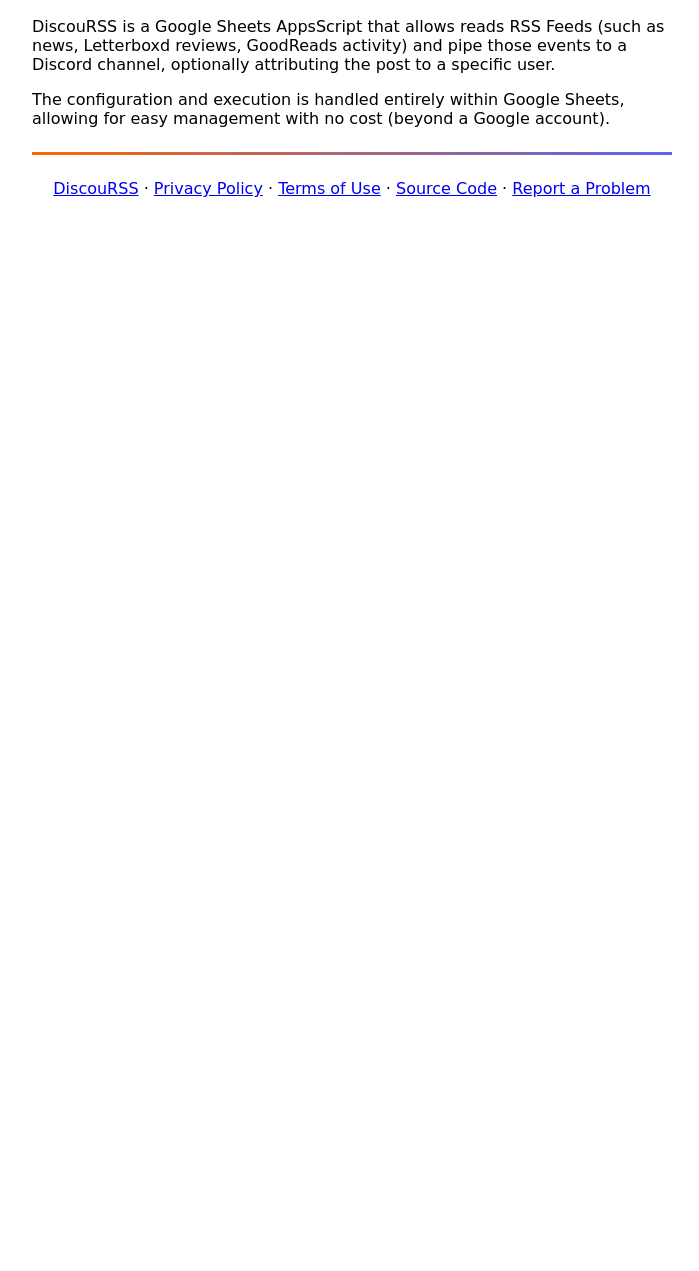
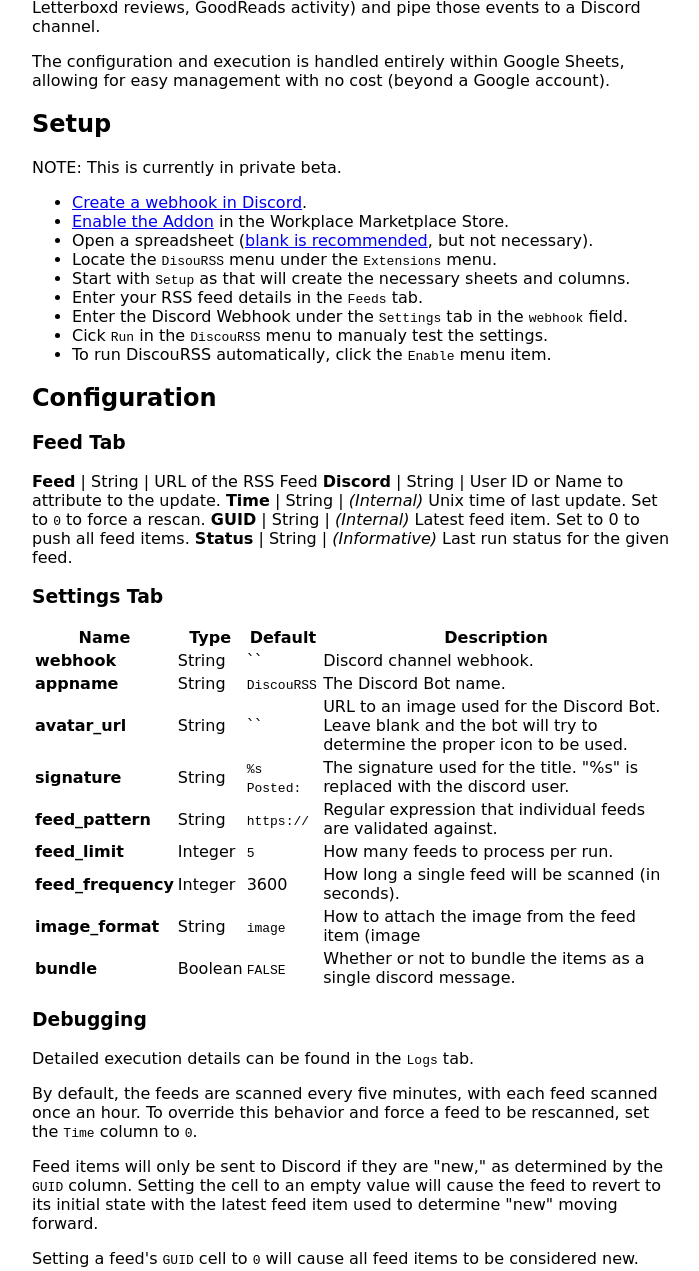
Before and after one commit to stevarino/discourss, a website: page doc/html/index.html in a window 1280 px wide. Shown: the part 201-1472 px from the top of the page, without its empty margins (288-987 px from the left). Before the commit the page ends 800 px from the top, so only its background shows below. Drawn offline with Linux system fonts and the light colour scheme; a web font is replaced by a local one.

Commit message:
Update README.md, map doc/md/index.md to README.md

```diff
--- a/doc/html/index.html
+++ b/doc/html/index.html
@@ -118,9 +118,103 @@
   <a href="https://workspace.google.com/marketplace/app/discourss/107272671119" class="button"><span>Get Started</span></a>
 </header>
 
-<h1>DiscouRSS - RSS to Discourse bridge via Google Sheets</h1>
-<p>DiscouRSS is a Google Sheets AppsScript that allows reads RSS Feeds (such as news, Letterboxd reviews, GoodReads activity) and pipe those events to a Discord channel, optionally attributing the post to a specific user.</p>
+<h1>DiscouRSS - RSS to Discord Bridge</h1>
+<p>DiscouRSS is a Google Sheets Addon that reads RSS Feeds (such as news, Letterboxd reviews, GoodReads activity) and pipe those events to a Discord channel.</p>
 <p>The configuration and execution is handled entirely within Google Sheets, allowing for easy management with no cost (beyond a Google account).</p>
+<h2>Setup</h2>
+<p>NOTE: This is currently in private beta.</p>
+<ul>
+<li><a href="https://support.discord.com/hc/en-us/articles/228383668-Intro-to-Webhooks">Create a webhook in Discord</a>.</li>
+<li><a href="https://workspace.google.com/u/0/marketplace/app/discourss/107272671119">Enable the Addon</a> in the Workplace Marketplace Store.</li>
+<li>Open a spreadsheet (<a href="https://sheets.new">blank is recommended</a>, but not necessary).</li>
+<li>Locate the <code>DisouRSS</code> menu under the <code>Extensions</code> menu.</li>
+<li>Start with <code>Setup</code> as that will create the necessary sheets and columns.</li>
+<li>Enter your RSS feed details in the <code>Feeds</code> tab.</li>
+<li>Enter the Discord Webhook under the <code>Settings</code> tab in the <code>webhook</code> field.</li>
+<li>Cick <code>Run</code> in the <code>DiscouRSS</code> menu to manualy test the settings.</li>
+<li>To run DiscouRSS automatically, click the <code>Enable</code> menu item.</li>
+</ul>
+<h2>Configuration</h2>
+<h3>Feed Tab</h3>
+<p><strong>Feed</strong> | String | URL of the RSS Feed
+<strong>Discord</strong> | String | User ID or Name to attribute to the update.
+<strong>Time</strong> | String | <em>(Internal)</em> Unix time of last update. Set to <code>0</code> to force a rescan.
+<strong>GUID</strong> | String | <em>(Internal)</em> Latest feed item. Set to 0 to push all feed items.
+<strong>Status</strong> | String | <em>(Informative)</em> Last run status for the given feed.</p>
+<h3>Settings Tab</h3>
+<table>
+<thead>
+<tr>
+<th>Name</th>
+<th>Type</th>
+<th>Default</th>
+<th>Description</th>
+</tr>
+</thead>
+<tbody><tr>
+<td><strong>webhook</strong></td>
+<td>String</td>
+<td>``</td>
+<td>Discord channel webhook.</td>
+</tr>
+<tr>
+<td><strong>appname</strong></td>
+<td>String</td>
+<td><code>DiscouRSS</code></td>
+<td>The Discord Bot name.</td>
+</tr>
+<tr>
+<td><strong>avatar_url</strong></td>
+<td>String</td>
+<td>``</td>
+<td>URL to an image used for the Discord Bot. Leave blank and the bot will try to determine the proper icon to be used.</td>
+</tr>
+<tr>
+<td><strong>signature</strong></td>
+<td>String</td>
+<td><code>%s Posted:</code></td>
+<td>The signature used for the title. &quot;%s&quot; is replaced with the discord user.</td>
+</tr>
+<tr>
+<td><strong>feed_pattern</strong></td>
+<td>String</td>
+<td><code>https://</code></td>
+<td>Regular expression that individual feeds are validated against.</td>
+</tr>
+<tr>
+<td><strong>feed_limit</strong></td>
+<td>Integer</td>
+<td><code>5</code></td>
+<td>How many feeds to process per run.</td>
+</tr>
+<tr>
+<td><strong>feed_frequency</strong></td>
+<td>Integer</td>
+<td>3600</td>
+<td>How long a single feed will be scanned (in seconds).</td>
+</tr>
+<tr>
+<td><strong>image_format</strong></td>
+<td>String</td>
+<td><code>image</code></td>
+<td>How to attach the image from the feed item (image</td>
+</tr>
+<tr>
+<td><strong>bundle</strong></td>
+<td>Boolean</td>
+<td><code>FALSE</code></td>
+<td>Whether or not to bundle the items as a single discord message.</td>
+</tr>
+</tbody></table>
+<h3>Debugging</h3>
+<p>Detailed execution details can be found in the <code>Logs</code> tab.</p>
+<p>By default, the feeds are scanned every five minutes, with each feed scanned once an hour. To override this behavior and force a feed to be rescanned, set the <code>Time</code> column to <code>0</code>.</p>
+<p>Feed items will only be sent to Discord if they are &quot;new,&quot; as determined by the <code>GUID</code> column. Setting the cell to an empty value will cause the feed to revert to its initial state with the latest feed item used to determine &quot;new&quot; moving forward.</p>
+<p>Setting a feed&#39;s <code>GUID</code> cell to <code>0</code> will cause all feed items to be considered new.</p>
+<p>You can also set the <code>GUID</code> cell to a previous <code>guid</code> value (from the feed) to send all subsequent feed items. There is no way to send a specific feed item currently.</p>
+<h2>Contributing</h2>
+<p>Pull requests and new issues are welcome.</p>
+<p>AI was used for the generation of mock and test code. All the fun code was human-generated.</p>
 
 
 <footer>
```
Also changed, not shown: doc/md/index.md (+58 -2 lines), src/build.ts (+10 -2 lines), src/context.ts (+10 -7 lines), README.md, dist/build.js, dist/context.d.ts, dist/context.js.
